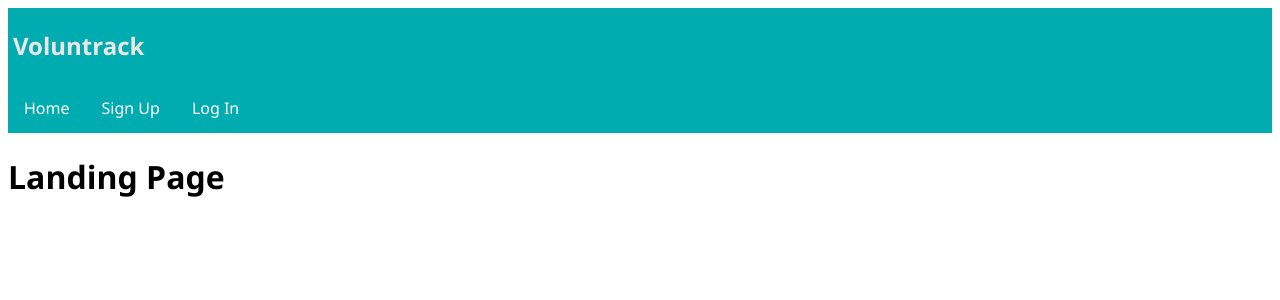
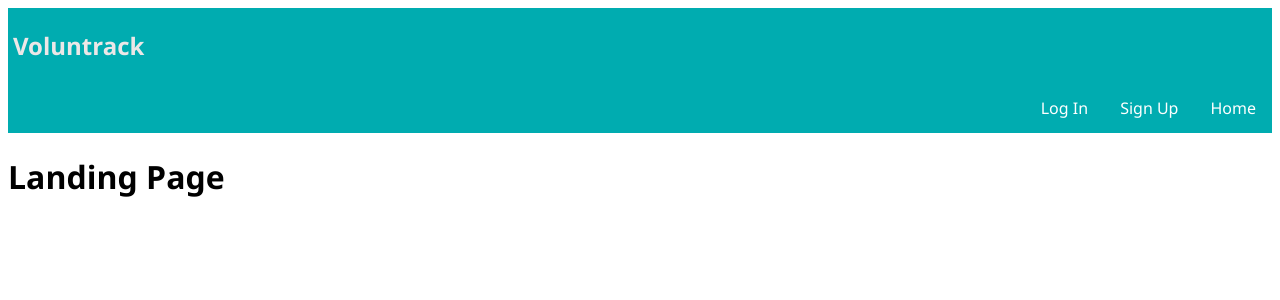
Before and after one commit to dannyyaaj/Voluntrack, a React (Create React App) app: page /#/home in a window 1280 px wide. Shown: the top 300 px of the page. Built offline with nearby package versions, Linux system fonts and the light colour scheme.

Commit message:
float list items to right

```diff
--- a/src/PublicNav.js
+++ b/src/PublicNav.js
@@ -5,7 +5,7 @@ import Header from './components/Header/Header';
 const PublicNav = () => (
   <div className="navbar">
       <Header title="Voluntrack" />
-      <ul>
+      <ul className="publicNav">
         <li>
           <Link to="/">
             Home
--- a/src/components/Header/Header.js
+++ b/src/components/Header/Header.js
@@ -2,10 +2,7 @@ import React from 'react';
 
 const Header = ({ title }) => (
   <div className="instructions">
-    <div>
       <h1 className="lead">{ title }</h1>
-    </div>
-
   </div>
 );
 
--- a/src/styles/main.css
+++ b/src/styles/main.css
@@ -61,7 +61,7 @@ ul {
 }
 
 li {
-    float: left;
+    float: right;
 }
 
 li a {
```
